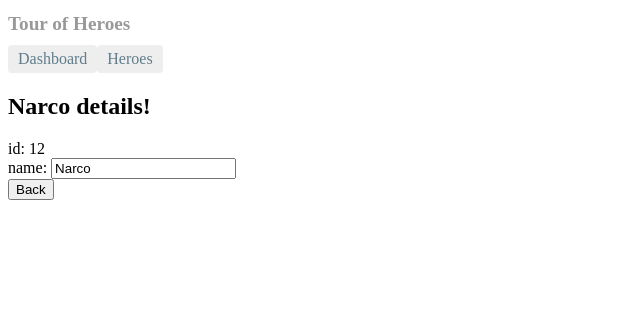
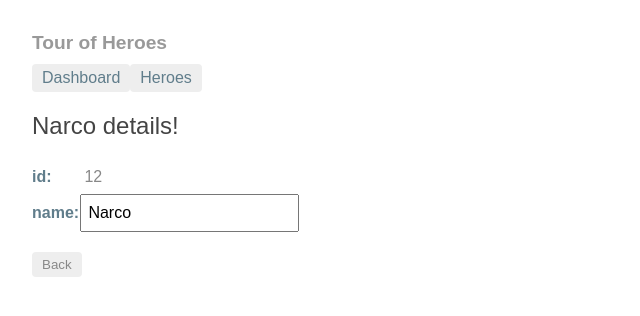
Before and after one commit to chen1i/ngeem, an Angular app: page /detail/12 in a window 1280 px wide. Shown: the top 316 px of the page, without its empty margins (0-640 px from the left). Built offline with nearby package versions, Linux system fonts and the light colour scheme.

Commit message:
let detail page can be routed to from list

```diff
--- a/src/app/app.component.html
+++ b/src/app/app.component.html
@@ -2,7 +2,7 @@
   {{title}}
 </h1>
 <nav>
-    <a routerLink="dashboard">Dashboard</a>
-    <a routerLink="heroes">Heroes</a>
+    <a routerLink="dashboard" routerLinkActive="active">Dashboard</a>
+    <a routerLink="heroes" routerLinkActive="active">Heroes</a>
 </nav>
 <router-outlet></router-outlet>
--- /dev/null
+++ b/src/app/hero-detail.component.css
@@ -0,0 +1,29 @@
+label {
+  display: inline-block;
+  width: 3em;
+  margin: .5em 0;
+  color: #607D8B;
+  font-weight: bold;
+}
+input {
+  height: 2em;
+  font-size: 1em;
+  padding-left: .4em;
+}
+button {
+  margin-top: 20px;
+  font-family: Arial;
+  background-color: #eee;
+  border: none;
+  padding: 5px 10px;
+  border-radius: 4px;
+  cursor: pointer; cursor: hand;
+}
+button:hover {
+  background-color: #cfd8dc;
+}
+button:disabled {
+  background-color: #eee;
+  color: #ccc;
+  cursor: auto;
+}
--- a/src/app/hero-detail.component.ts
+++ b/src/app/hero-detail.component.ts
@@ -10,6 +10,7 @@ import { HeroService } from './hero.service';
 @Component({
     selector: 'hero-detail',
     templateUrl: './hero-detail.component.html',
+    styleUrls: ['./hero-detail.component.css'],
 })
 
 export class HeroDetailComponent implements OnInit{
--- a/src/app/heroes.component.html
+++ b/src/app/heroes.component.html
@@ -7,4 +7,10 @@
   </li>
 </ul>
 
-<hero-detail [hero]="selectedHero"></hero-detail>
+<div *ngIf = "selectedHero">
+  <h2>
+    {{selectedHero.name | uppercase}} is my hero
+  </h2>
+
+  <button (click)="gotoDetail()">View Details</button>
+</div>
--- a/src/app/heroes.component.ts
+++ b/src/app/heroes.component.ts
@@ -1,4 +1,5 @@
 import { Component, OnInit } from '@angular/core';
+import { Router } from '@angular/router';
 import { Hero } from './hero';
 import { HeroService } from './hero.service';
 
@@ -14,7 +15,10 @@ export class HeroesComponent implements OnInit{
   selectedHero: Hero;
   heroes: Hero[];
 
-  constructor(private heroService: HeroService) {}
+  constructor(
+    private heroService: HeroService,
+    private router: Router
+  ) {}
 
   ngOnInit(): void {
     this.getHeroes();
@@ -27,4 +31,8 @@ export class HeroesComponent implements OnInit{
   getHeroes(): void {
     this.heroService.getHeroes().then(hh => this.heroes = hh);
   }
+
+  gotoDetail(): void {
+    this.router.navigate(['/detail', this.selectedHero.id])
+  }
 }
--- a/src/index.html
+++ b/src/index.html
@@ -7,6 +7,7 @@
 
   <meta name="viewport" content="width=device-width, initial-scale=1">
   <link rel="icon" type="image/x-icon" href="favicon.ico">
+  <link rel="stylesheet" href="styles.css">
 </head>
 <body>
   <app-root></app-root>
--- a/src/styles.css
+++ b/src/styles.css
@@ -1 +1,22 @@
 /* You can add global styles to this file, and also import other style files */
+h1 {
+  color: #369;
+  font-family: Arial, Helvetica, sans-serif;
+  font-size: 250%;
+}
+h2, h3 {
+  color: #444;
+  font-family: Arial, Helvetica, sans-serif;
+  font-weight: lighter;
+}
+body {
+  margin: 2em;
+}
+body, input[text], button {
+  color: #888;
+  font-family: Cambria, Georgia;
+}
+/* everywhere else */
+* {
+  font-family: Arial, Helvetica, sans-serif;
+}
```
